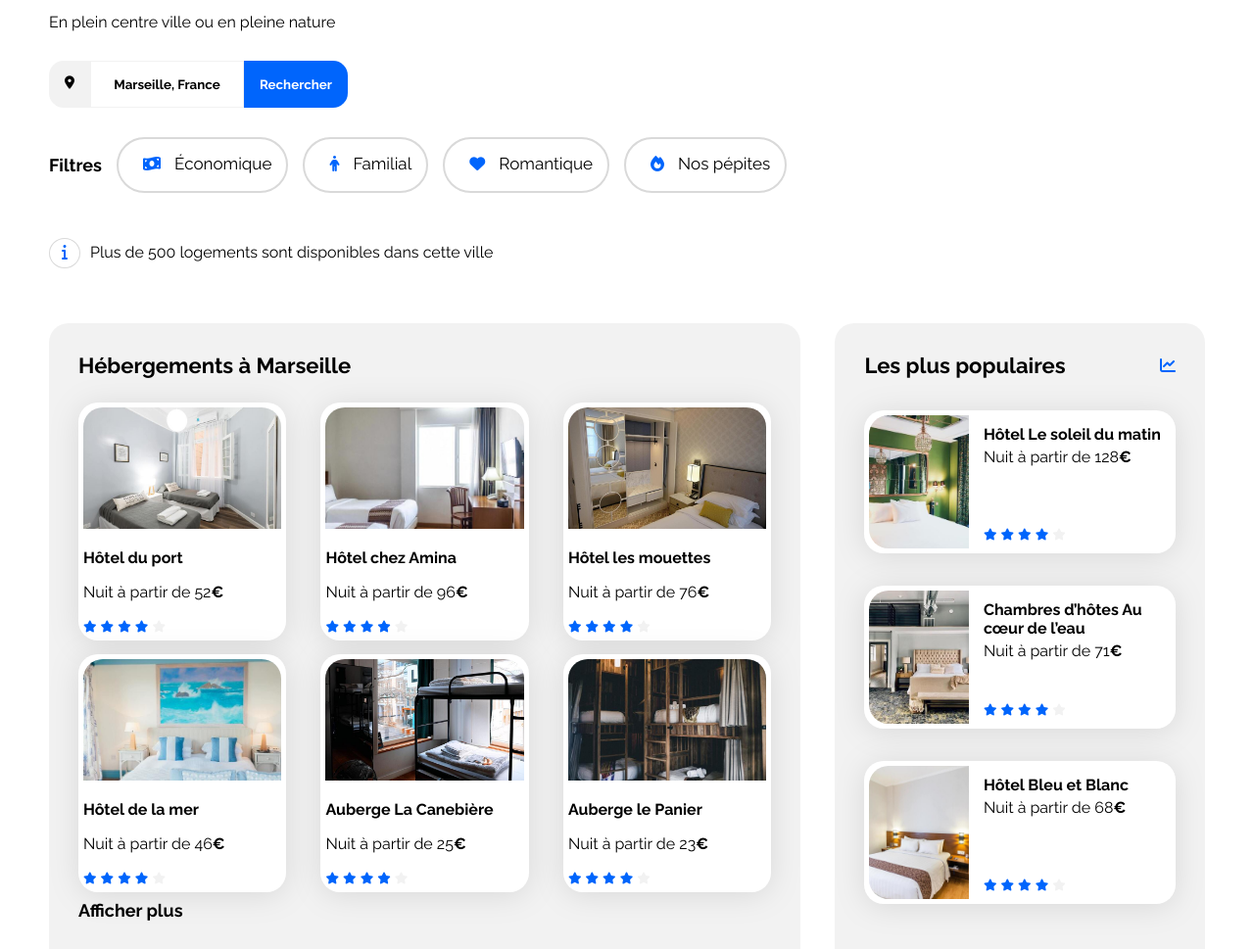
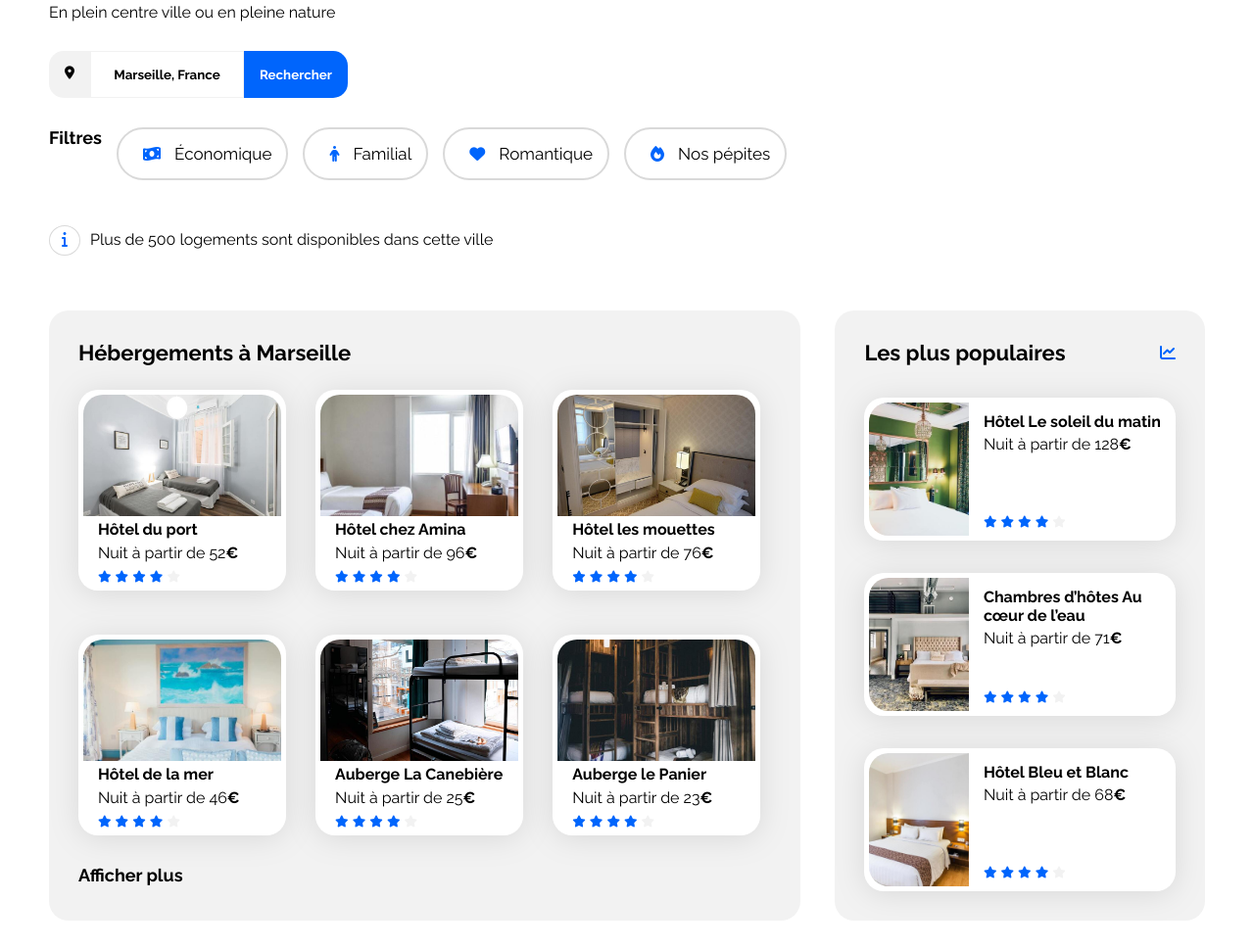
Before and after one commit to Michael-Boethas/P2, a plain HTML site: page P2/index.html in a window 1280 px wide. Shown: the part 148-1117 px from the top of the page at 98% size. After the commit the page ends 1088 px from the top, so only its background shows below. Drawn offline with Linux system fonts and the light colour scheme.

Commit message:
correction de la section Hebergements

```diff
--- a/P2/css/style.css
+++ b/P2/css/style.css
@@ -1,6 +1,5 @@
 
 /*** RESET ???? ***/
-
 
 
 
@@ -48,7 +47,7 @@ header {
     height: 79px;
     display: flex;
     justify-content: space-between;
-    margin-bottom: 40px;
+    margin-bottom: 30px;
 }
 
 .logo {
@@ -138,6 +137,7 @@ a {
 
 h3 {
     font-size: 18px;
+    margin: 0;
 }
 
 .filters > div {
@@ -198,6 +198,7 @@ h3 {
     justify-content: space-between;
 }
 
+
 .hebergements-and-populaires section {
     background-color: var(--main-bg-color);
     border-radius: 20px;
@@ -206,23 +207,33 @@ h3 {
 }
 
 /****** Hebergements ***********/
+
+
 .hebergements {
-    display: flex;
-    flex-flow: column;
+    gap: 30px;
     width: 65%;
 }
 
-.hebergements-cards-container {
-    width: 100%;
+.hebergements-cards {
     display: flex;
     flex-flow: row wrap;
-    justify-content: space-between;
+    gap: 30px;
+    margin: 25px 0 15px 0;
 }
 
-.hebergements-cards-container a {
+
+.hebergements-cards a{
     width: 30%;
-    height: 207.25px;
-    margin: 25px 0 25px 0;
+    margin: 0 0 15px 0;
+}
+
+
+.hebergements .card-content {
+    padding: 0 15px 0 15px;
+}
+
+.hebergements-cards .card-subtitle {
+    margin: 5px 0 5px 0;
 }
 
 .hebergements .card img {
@@ -276,6 +287,9 @@ h3 {
 .populaires-cards .card-rating {
     margin-bottom: 5px;
 }
+
+
+/****** Activites ***********/
 
 
 
--- a/P2/index.html
+++ b/P2/index.html
@@ -61,7 +61,7 @@
             <div class="hebergements-and-populaires">
                 <section id="hebergements" class="hebergements">
                     <h2 class="section-title">Hébergements à Marseille</h2>
-                    <div class="hebergements-cards-container">
+                    <div class="hebergements-cards">
                         <a href="#">
                             <article class="card">
                                 <img src="./images/hebergements/fred-kleber.jpg" alt="Image de la chambre d'hôtel montrant un lit">
```
